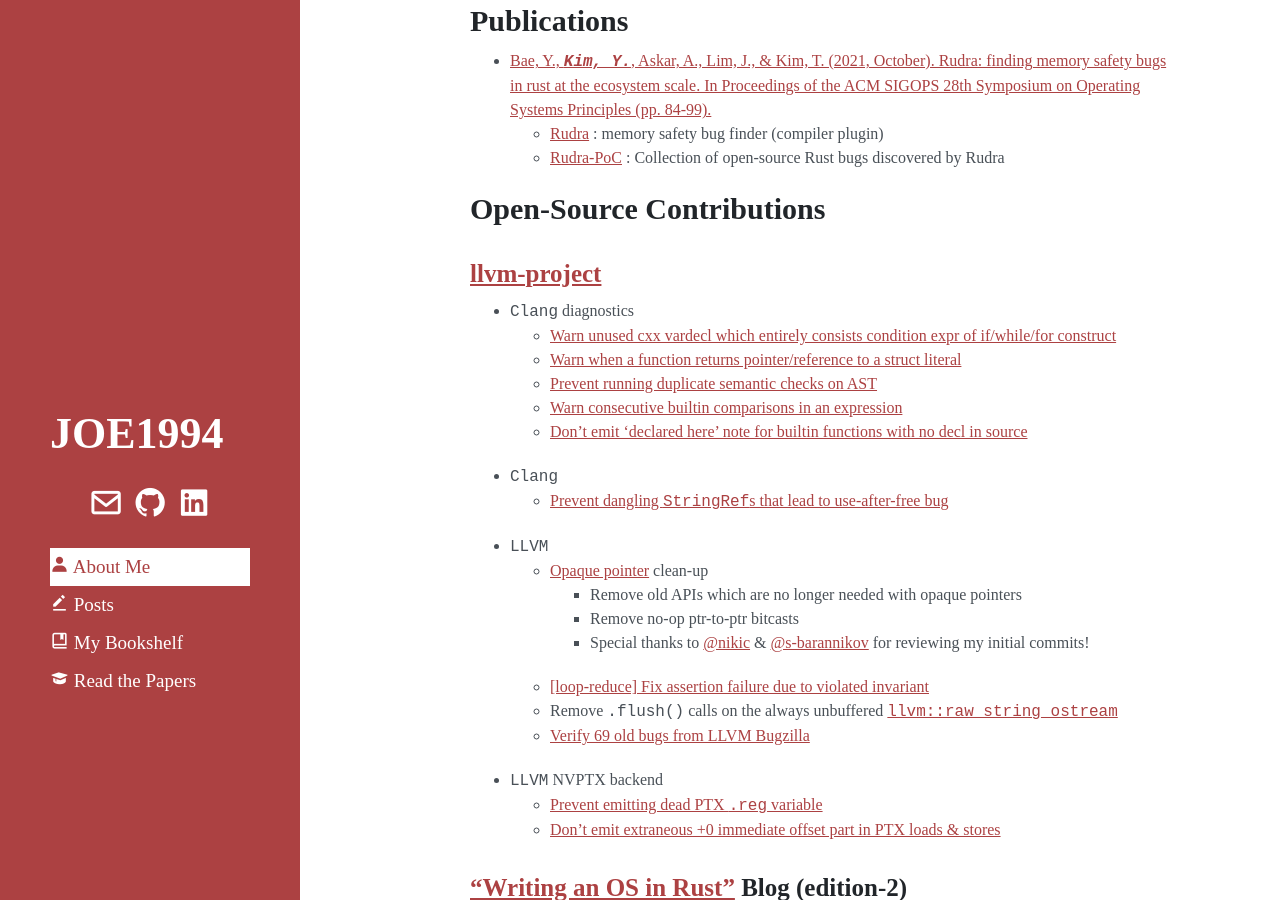
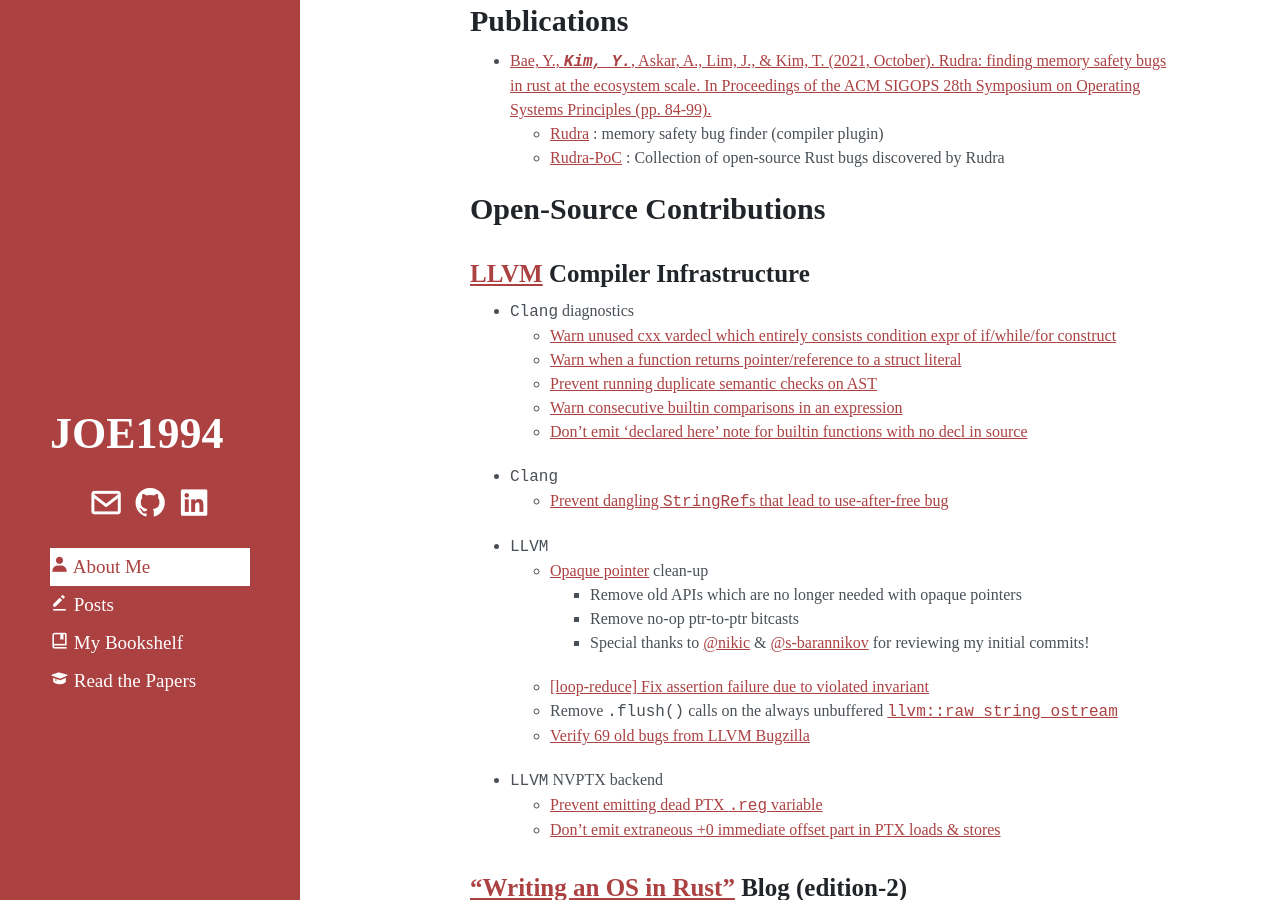
Before and after one commit to JOE1994/JOE1994.github.io, a Jekyll site: the page built from index.md, in a window 1280 px wide and 900 px high, scrolled down 346 px. Built offline with Jekyll 4.4.1, drawn with Linux system fonts in a browser that asks for light colours; some web fonts are replaced.

Commit message:
Update index.md

```diff
--- a/index.md
+++ b/index.md
@@ -19,7 +19,7 @@
 
 ## Open-Source Contributions
 
-### [llvm-project](https://github.com/llvm/llvm-project/commits?author=JOE1994)
+### [LLVM](https://github.com/llvm/llvm-project/commits?author=JOE1994) Compiler Infrastructure
 * `Clang` diagnostics
   * [Warn unused cxx vardecl which entirely consists condition expr of if/while/for construct](https://github.com/llvm/llvm-project/pull/87348)
   * [Warn when a function returns pointer/reference to a struct literal](https://github.com/llvm/llvm-project/pull/83741)
```
